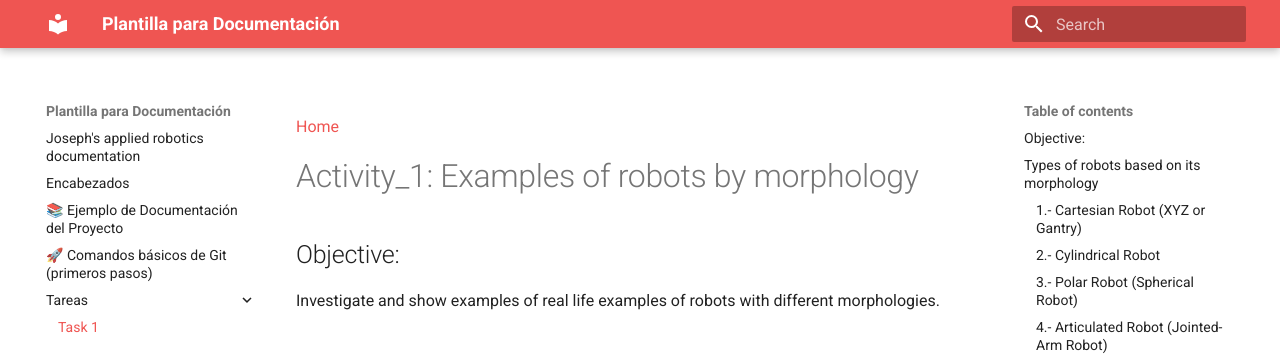
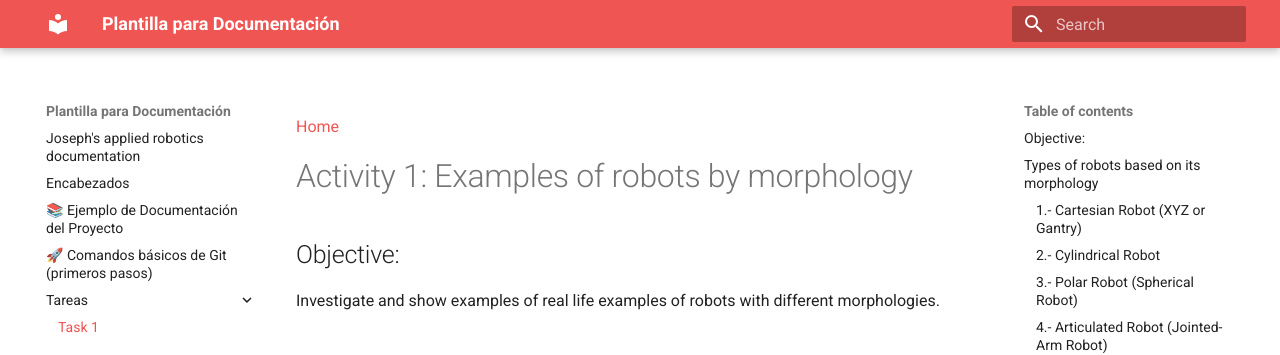
Before and after one commit to Joseph-AJ17/Applied_robotics, an MkDocs documentation site: the page built from docs/Tareas/Task_1.md, in a window 1280 px wide and 900 px high. Shown: the top 355 px of the window. Built offline with MkDocs 1.6.1 and Material for MkDocs 9.7.7, drawn with Linux system fonts in a browser that asks for light colours.

Commit message:
Imagen c

```diff
--- a/docs/Tareas/Task_1.md
+++ b/docs/Tareas/Task_1.md
@@ -1,6 +1,6 @@
 [Home](../index.md)
 
-# Activity_1: Examples of robots by morphology
+# Activity 1: Examples of robots by morphology
 
 ## Objective:
 Investigate and show examples of real life examples of robots with different morphologies.
@@ -15,7 +15,7 @@
 - No primary rotational joints.
 - Simple kinematics, high rigidity, and high positional accuracy.
 
-    <img src="../../docs/recursos/imgs/Task_1/Example_cartesian.png" alt=" Cartesian Robot" width="300" allign=center>
+    <img src="../recursos/imgs/Task_1/Example_cartesian.png" alt=" Cartesian Robot" width="300" allign=center>
 
 **Typical applications**
 
```
